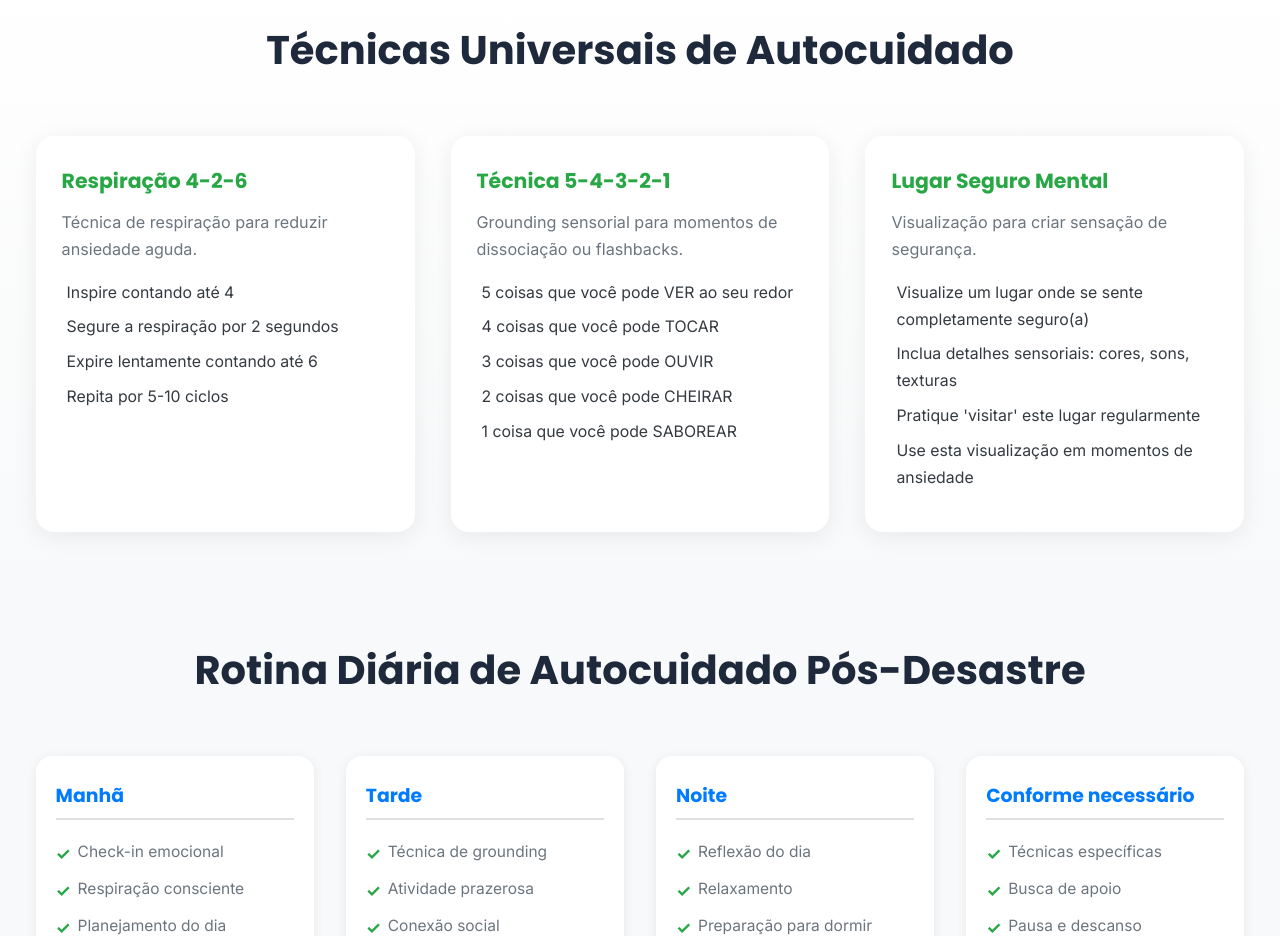
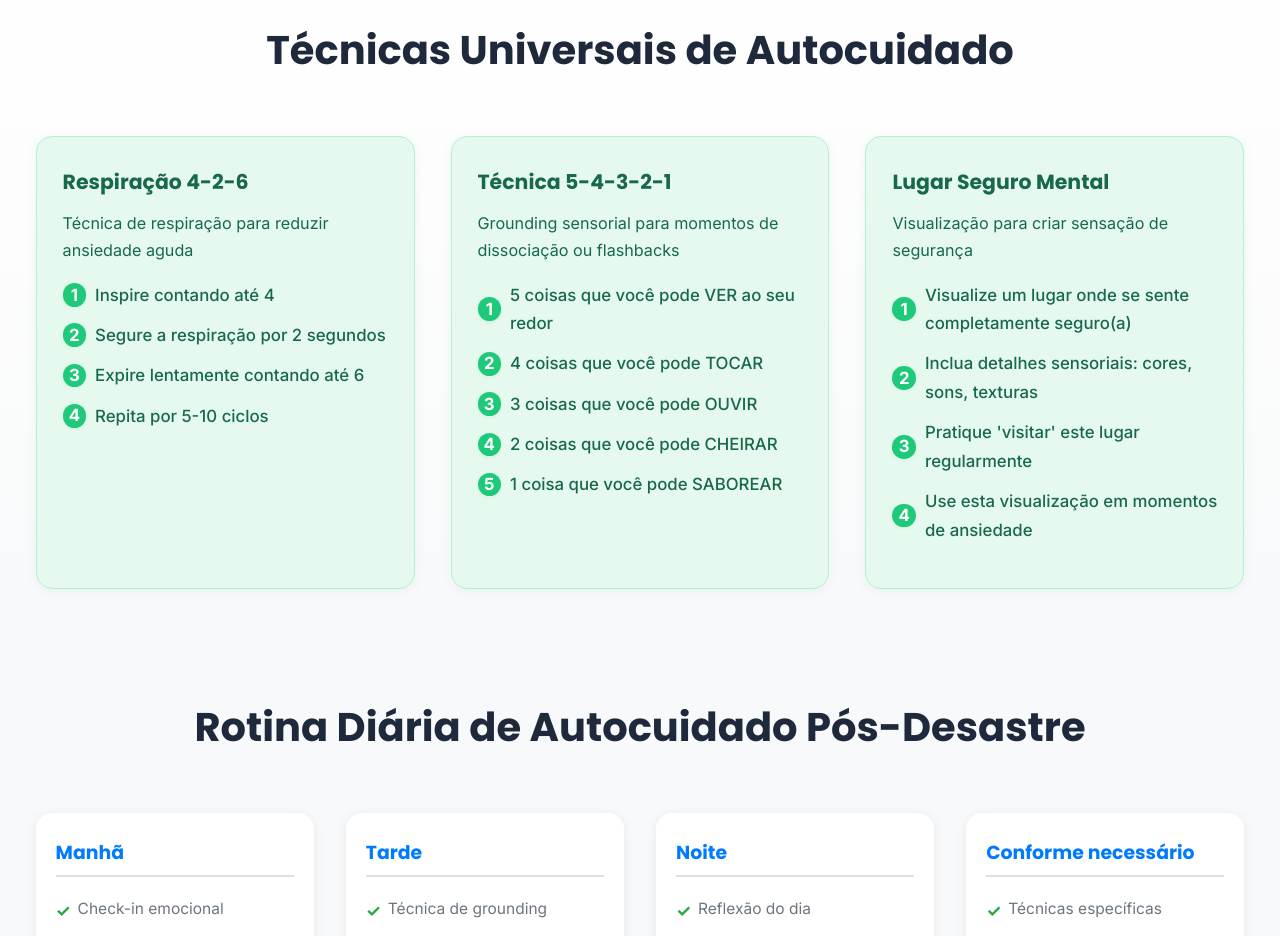
Before and after one commit to Grupo-ELM-Global-Solution/front-end, a plain HTML site: page assets/paginas/autocuidado.html in a window 1280 px wide. Shown: the part 2360-3296 px from the top of the page. Drawn offline with Linux system fonts and the light colour scheme.

Commit message:
Atualizando estilos da página autocuidado e enumerando os blocos de técnicas universais de autocuidado

```diff
--- a/assets/css/autocuidado.css
+++ b/assets/css/autocuidado.css
@@ -177,33 +177,67 @@
     margin-top: 2.5em;
 }
 .universal-card {
-    background-color: #fff;
+    background-color: #e6f9ee; /* Verde claro suave */
     padding: 32px 26px;
-    border-radius: 18px;
-    box-shadow: 0 4px 24px rgba(0,0,0,0.07);
+    border-radius: 16px;
+    box-shadow: 0 2px 12px rgba(0, 128, 96, 0.07);
+    border: 1.5px solid #b6f0d2;
     transition: box-shadow 0.2s, transform 0.2s;
+    color: #17694a;
+    position: relative;
 }
 .universal-card:hover {
-    box-shadow: 0 8px 32px rgba(0,0,0,0.13);
+    box-shadow: 0 8px 32px rgba(0,128,96,0.13);
     transform: translateY(-2px) scale(1.01);
 }
 .universal-card h4 {
     font-size: 1.28rem;
-    color: var(--color-secondary);
+    color: #17694a;
     margin-bottom: 0.7em;
+    font-weight: 700;
+    display: flex;
+    align-items: center;
+    gap: 8px;
+}
+.universal-card h4 .universal-icon {
+    width: 1.3em;
+    height: 1.3em;
+    margin-right: 6px;
 }
 .universal-card p {
     font-size: 1.01rem;
-    color: var(--color-text-medium);
+    color: #17694a;
     margin-bottom: 1em;
 }
 .universal-card ol {
-    list-style-position: inside;
-    padding-left: 5px;
+    list-style: none;
+    padding-left: 0;
+    margin: 0;
 }
 .universal-card ol li {
-    margin-bottom: 0.5em;
-    font-size: 0.99rem;
+    display: flex;
+    align-items: center;
+    margin-bottom: 0.7em;
+    font-size: 1.05rem;
+    color: #17694a;
+    font-weight: 500;
+}
+.universal-card ol li .step-num {
+    display: inline-flex;
+    align-items: center;
+    justify-content: center;
+    width: 1.4em;
+    height: 1.4em;
+    min-width: 1.4em;
+    min-height: 1.4em;
+    background: #1ec97a;
+    color: #fff;
+    border-radius: 50%;
+    font-weight: 700;
+    font-size: 1em;
+    margin-right: 9px;
+    box-shadow: 0 1px 4px rgba(30,201,122,0.10);
+    line-height: 1;
 }
 
 /* Seção Rotina Diária - Modernizada */
@@ -353,6 +387,15 @@
         gap: 18px;
     }
 }
+@media (max-width: 700px) {
+    .universal-cards-grid {
+        grid-template-columns: 1fr;
+        gap: 18px;
+    }
+    .universal-card {
+        padding: 22px 10px;
+    }
+}
 
 /* Seção Exercício de Respiração Guiada */
 .breathing-exercise-section {
--- a/assets/paginas/autocuidado.html
+++ b/assets/paginas/autocuidado.html
@@ -4,9 +4,9 @@
     <meta charset="UTF-8">
     <meta name="viewport" content="width=device-width, initial-scale=1.0">
     <title>Autocuidado Pós-Desastre - Recomeço</title>
-    <link rel="stylesheet" href="../css/style.css"> <!-- Caminho corrigido -->
-    <link rel="stylesheet" href="../css/autocuidado.css"> <!-- Caminho corrigido -->
-    <script src="../js/script.js" defer></script> <!-- Caminho corrigido -->
+    <link rel="stylesheet" href="../css/style.css">
+    <link rel="stylesheet" href="../css/autocuidado.css">
+    <script src="../js/script.js" defer></script>
 </head>
 <body>
     <header class="site-header">
@@ -189,33 +189,33 @@
                 <div class="universal-cards-grid">
                     <div class="universal-card">
                         <h4>Respiração 4-2-6</h4>
-                        <p>Técnica de respiração para reduzir ansiedade aguda.</p>
+                        <p>Técnica de respiração para reduzir ansiedade aguda</p>
                         <ol>
-                            <li>Inspire contando até 4</li>
-                            <li>Segure a respiração por 2 segundos</li>
-                            <li>Expire lentamente contando até 6</li>
-                            <li>Repita por 5-10 ciclos</li>
+                            <li><span class="step-num">1</span>Inspire contando até 4</li>
+                            <li><span class="step-num">2</span>Segure a respiração por 2 segundos</li>
+                            <li><span class="step-num">3</span>Expire lentamente contando até 6</li>
+                            <li><span class="step-num">4</span>Repita por 5-10 ciclos</li>
                         </ol>
                     </div>
                     <div class="universal-card">
                         <h4>Técnica 5-4-3-2-1</h4>
-                        <p>Grounding sensorial para momentos de dissociação ou flashbacks.</p>
+                        <p>Grounding sensorial para momentos de dissociação ou flashbacks</p>
                         <ol>
-                            <li>5 coisas que você pode VER ao seu redor</li>
-                            <li>4 coisas que você pode TOCAR</li>
-                            <li>3 coisas que você pode OUVIR</li>
-                            <li>2 coisas que você pode CHEIRAR</li>
-                            <li>1 coisa que você pode SABOREAR</li>
+                            <li><span class="step-num">1</span>5 coisas que você pode VER ao seu redor</li>
+                            <li><span class="step-num">2</span>4 coisas que você pode TOCAR</li>
+                            <li><span class="step-num">3</span>3 coisas que você pode OUVIR</li>
+                            <li><span class="step-num">4</span>2 coisas que você pode CHEIRAR</li>
+                            <li><span class="step-num">5</span>1 coisa que você pode SABOREAR</li>
                         </ol>
                     </div>
                     <div class="universal-card">
                         <h4>Lugar Seguro Mental</h4>
-                        <p>Visualização para criar sensação de segurança.</p>
+                        <p>Visualização para criar sensação de segurança</p>
                         <ol>
-                            <li>Visualize um lugar onde se sente completamente seguro(a)</li>
-                            <li>Inclua detalhes sensoriais: cores, sons, texturas</li>
-                            <li>Pratique 'visitar' este lugar regularmente</li>
-                            <li>Use esta visualização em momentos de ansiedade</li>
+                            <li><span class="step-num">1</span>Visualize um lugar onde se sente completamente seguro(a)</li>
+                            <li><span class="step-num">2</span>Inclua detalhes sensoriais: cores, sons, texturas</li>
+                            <li><span class="step-num">3</span>Pratique 'visitar' este lugar regularmente</li>
+                            <li><span class="step-num">4</span>Use esta visualização em momentos de ansiedade</li>
                         </ol>
                     </div>
                 </div>
```
